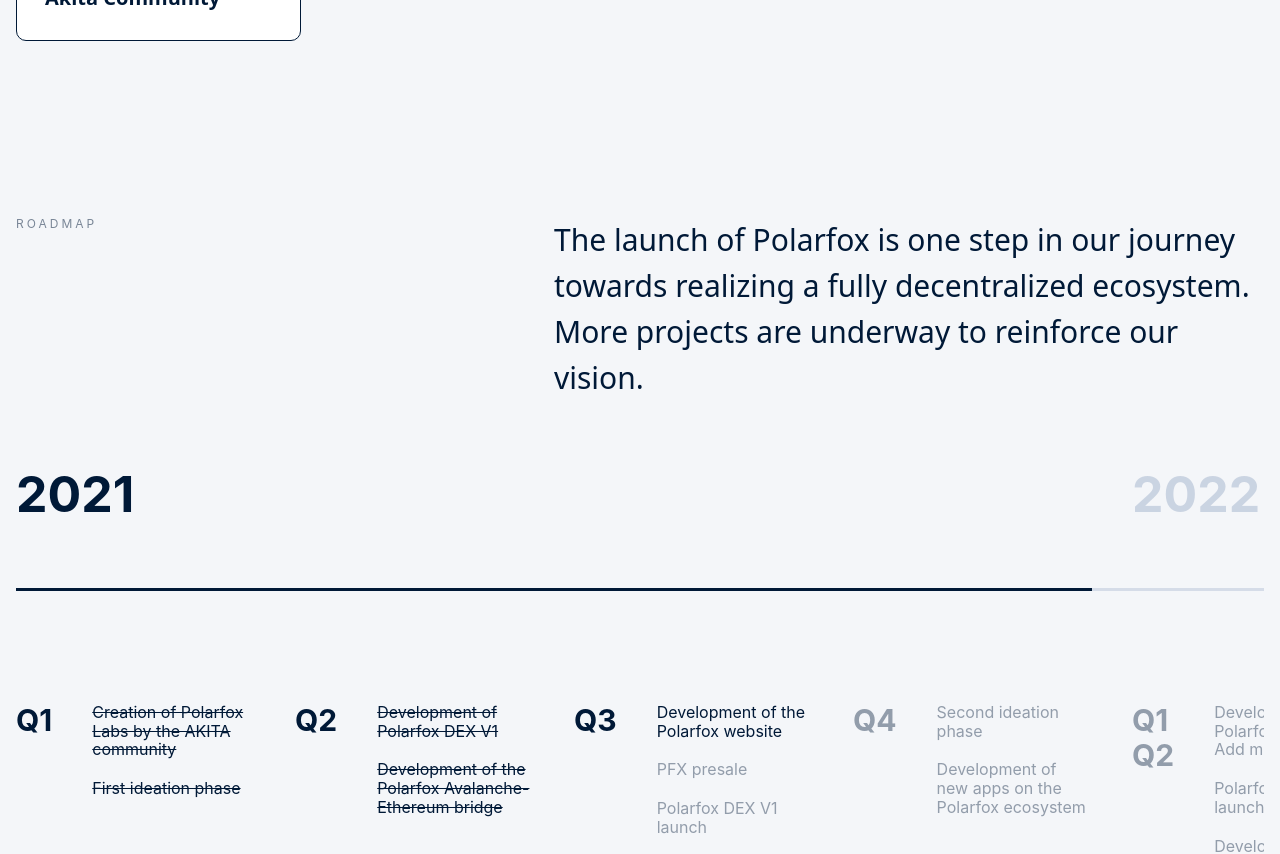
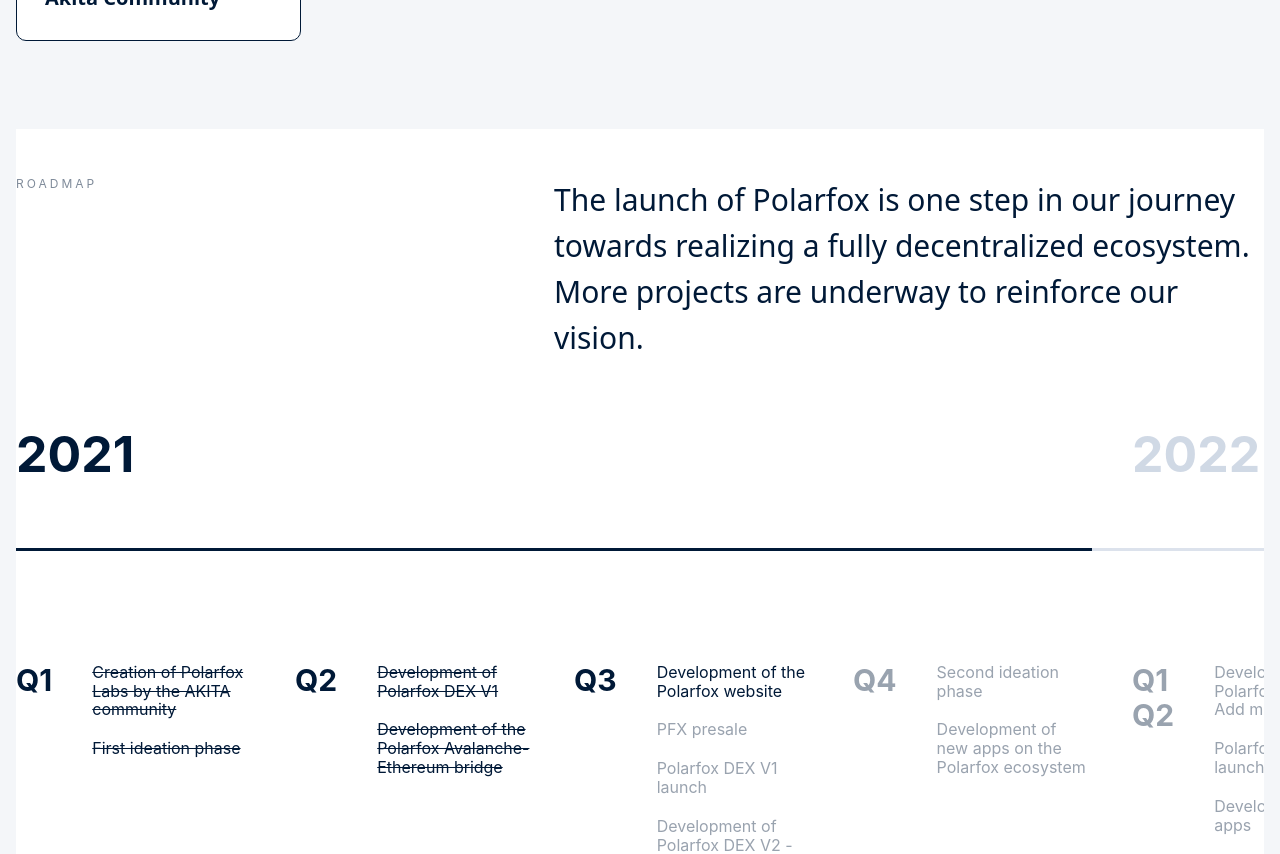
Before and after one commit to Polarfox-DEX/polarfox-web, a Next.js app: page / in a window 1280 px wide. Shown: the part 3320-4174 px from the top of the page. Built offline with nearby package versions, Linux system fonts and the light colour scheme.

Commit message:
Make roadmap background whiter

```diff
--- a/components/sections/Roadmap.tsx
+++ b/components/sections/Roadmap.tsx
@@ -7,7 +7,7 @@ import Slide from '../svg/Slide'
 
 export function Roadmap({ className }: SectionProps) {
   return (
-    <div id="roadmap" className={classNames('container', className)}>
+    <div id="roadmap" className={classNames('container bg-white pt-12 desktop:pt-22 pb-8', className)}>
       <div className="flex flex-wrap justify-between gap-y-5">
         <SectionHeading>ROADMAP</SectionHeading>
         <p
--- a/pages/index.tsx
+++ b/pages/index.tsx
@@ -17,7 +17,7 @@ export default function Home() {
         <PfxFigures className="mt-22 desktop:mt-44" />
         <PfxTokenObjectives className="mt-22 desktop:mt-44" />
         <Products className="mt-22 desktop:mt-44" />
-        <Roadmap className="mt-22 desktop:mt-44" />
+        <Roadmap className="mt-10 desktop:mt-22" />
         <FaqPreview className="mt-8 desktop:mt-44" />
       </WithBackgroundForest1>
     </Page>
```
